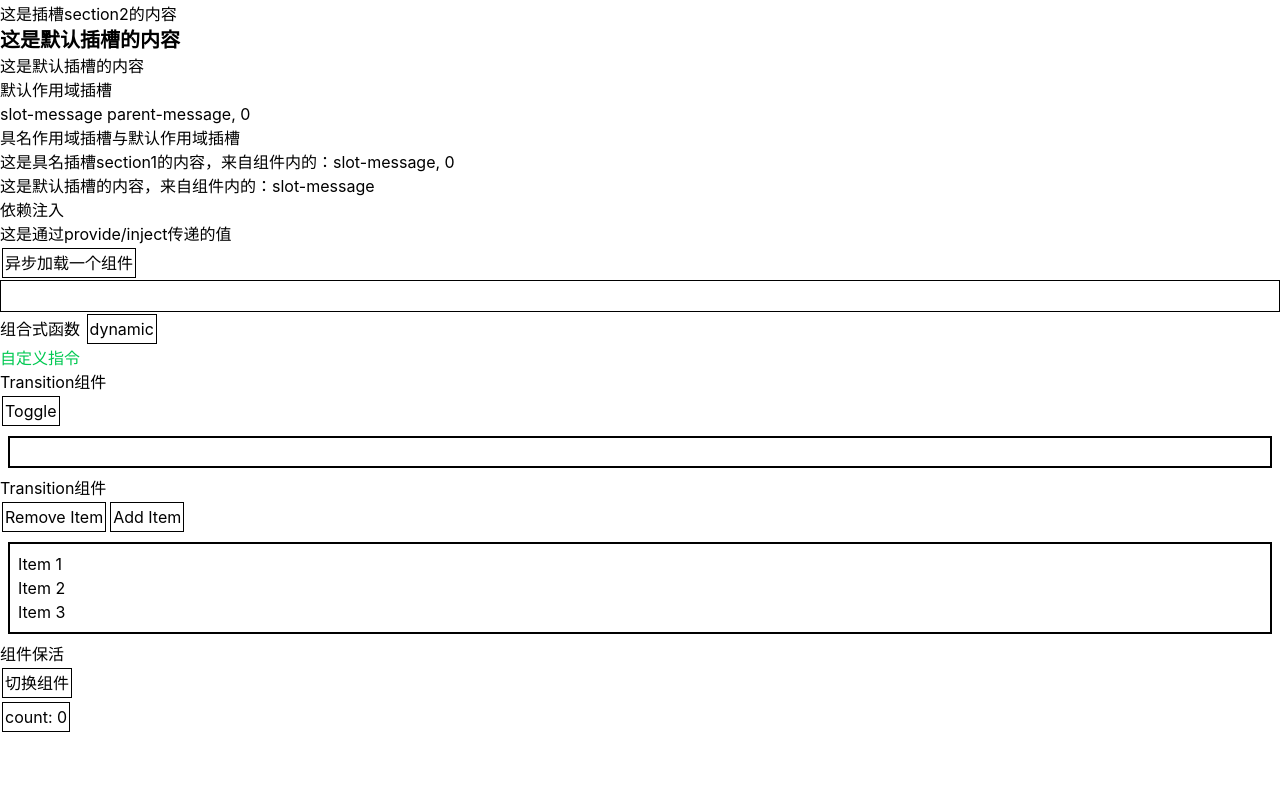
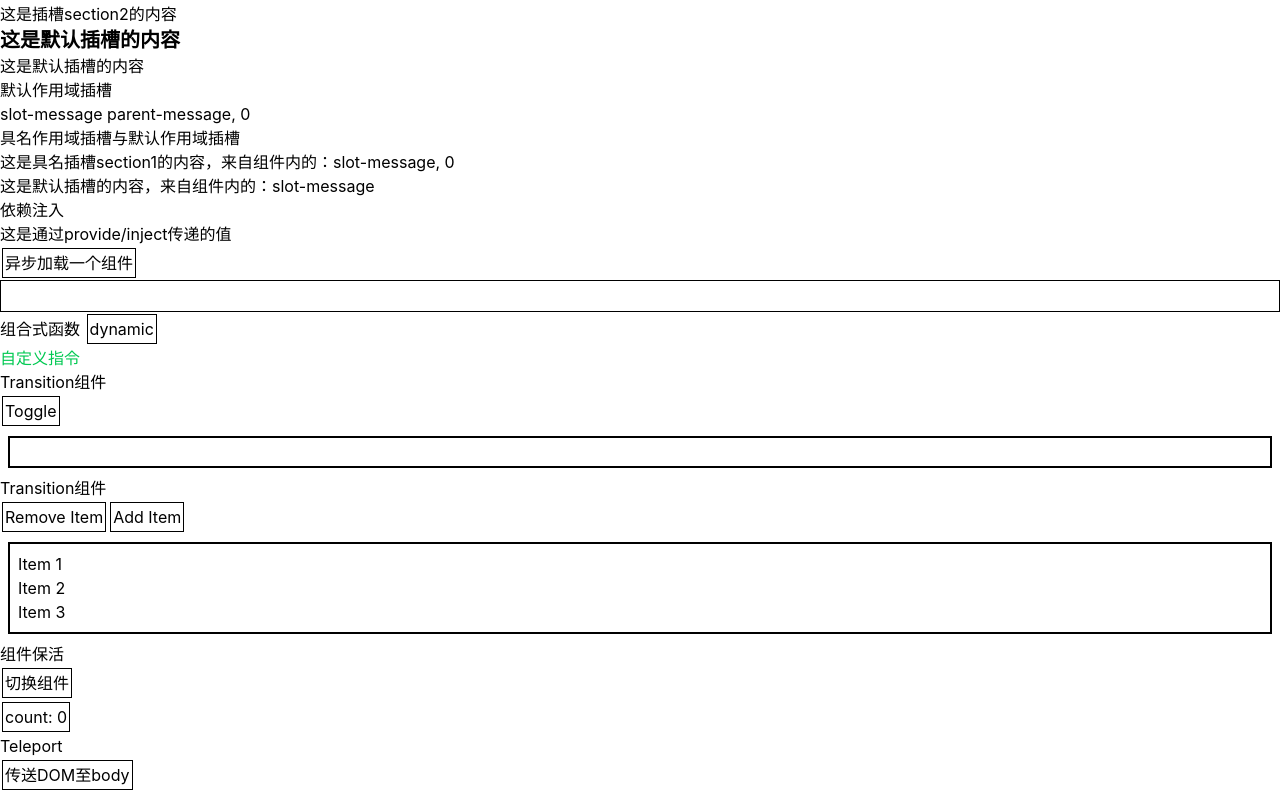
Before and after one commit to NULLICN/learnVue, a Vue app: page / in a window 1280 px wide. Shown: the part 1670-2462 px from the top of the page. Before the commit the page ends 2404 px from the top, so only its background shows below. Built offline with nearby package versions, Linux system fonts and the light colour scheme.

Commit message:
学习内置组件Teleport

```diff
--- a/src/App.vue
+++ b/src/App.vue
@@ -26,6 +26,7 @@ import PropsFromObj from './components/PropsFromObj.vue'
 import CompoTransition from './components/Compo_Transition.vue'
 import CompoKeepAlive from './components/Compo_KeepAlive.vue'
 import CompoNoKeepAlive from './components/Compo_NoKeepAlive.vue'
+import CompoTeleport from './components/Compo_Teleport.vue'
 
 // 组合式函数引入
 import { usePublicVariation } from './composables/usePublicVariation.ts'
@@ -401,6 +402,9 @@ function toggleKeepAliveComponent() {
   <KeepAlive include="Compo_KeepAlive">
     <component :is="keepAliveComponent" />
   </KeepAlive>
+
+  <p>Teleport</p>
+  <CompoTeleport />
 </template>
 
 <style scoped>
--- /dev/null
+++ b/src/components/Compo_Teleport.vue
@@ -0,0 +1,27 @@
+<script setup lang="ts">
+import { ref } from 'vue'
+const open = ref(false)
+function toggleOpen() {
+    open.value = !open.value
+    setTimeout(() => {
+        open.value = false
+    }, 2000)
+}
+</script>
+
+<template>
+  <div>
+    <button @click="toggleOpen">传送DOM至body</button>
+    <Teleport to="body">
+      <Transition name="slide-fade">
+        <div v-if="open" class="fixed bottom-4 right-4 bg-blue-500 text-white p-2 rounded">
+          这是一个通过Teleport传送到body的元素
+        </div>
+      </Transition>
+    </Teleport>
+  </div>
+</template>
+
+<style scoped>
+@import '@/assets/transition-animation.css';
+</style>
```
